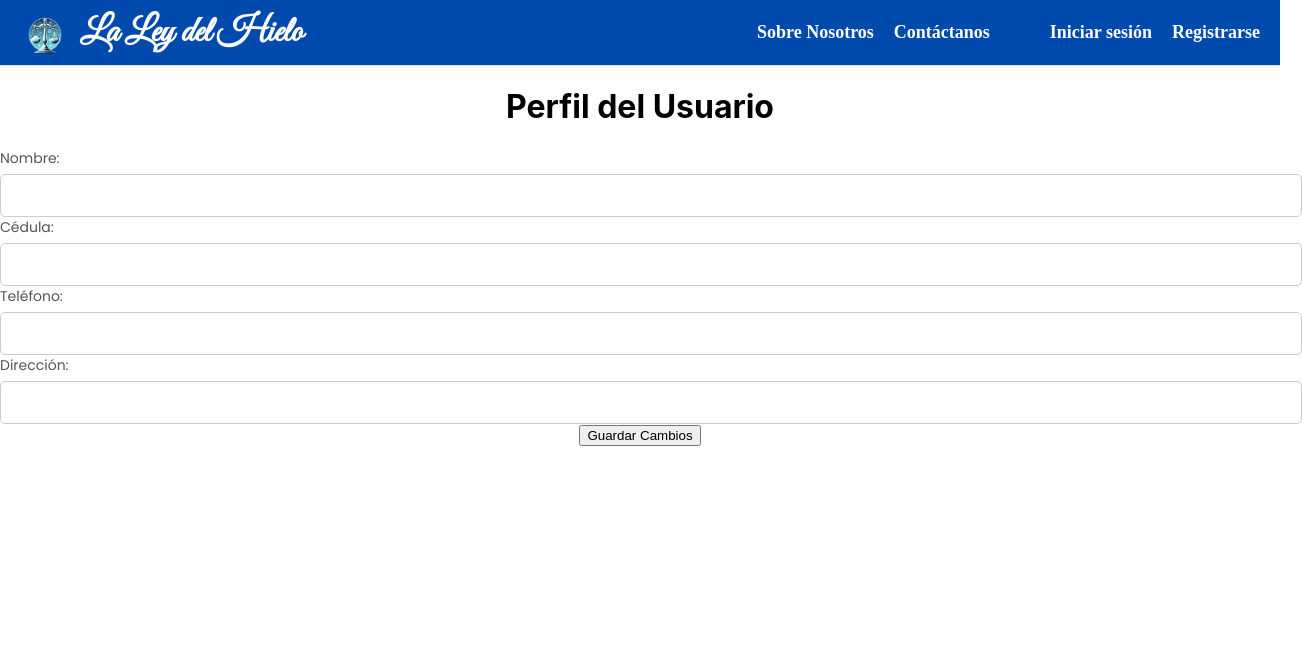
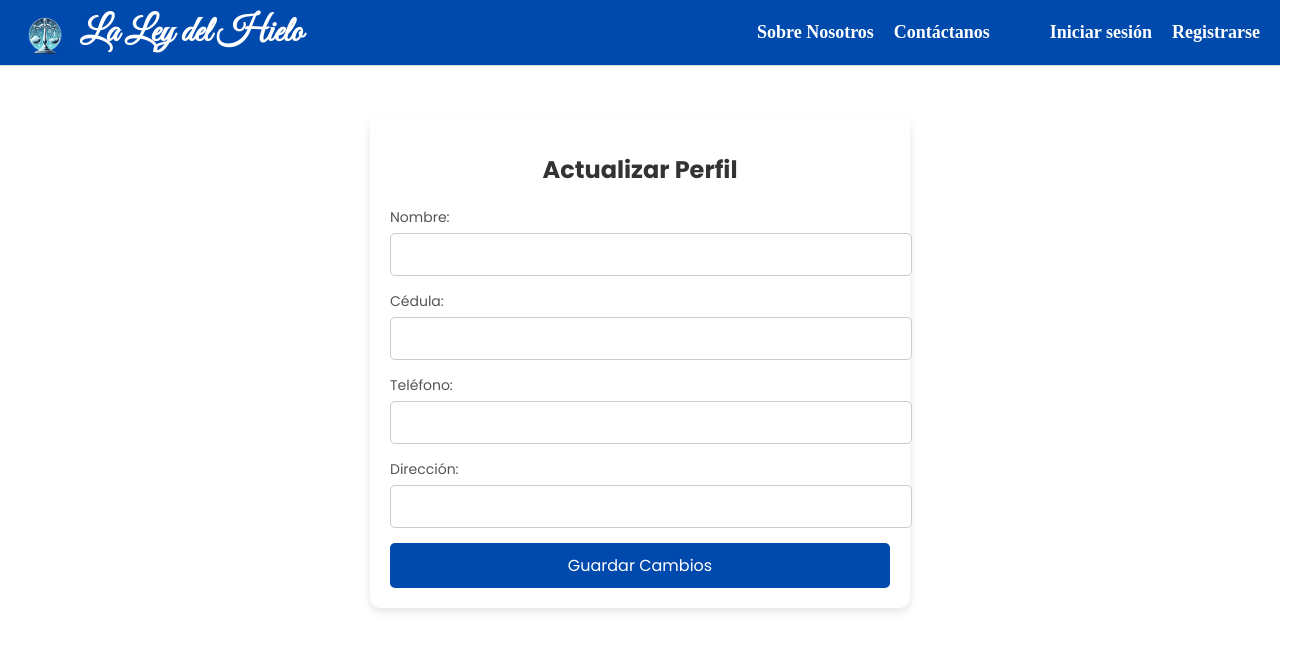
Before and after one commit to AndresZunigaZ2005/firma-abogados-frontend, a React (Create React App) app: page /updateProfileClient in a window 1280 px wide. Shown: the top 650 px of the page, 1302 px wide, since content can reach past the window. Built offline with nearby package versions, Linux system fonts and the light colour scheme; no server answers; sample sign-in values are in the browser's storage; a web font is replaced by a local one.

Commit message:
Update UpdateProfile.jsx

```diff
--- a/src/components/updateProfile/UpdateProfileClient.jsx
+++ b/src/components/updateProfile/UpdateProfileClient.jsx
@@ -1,19 +1,15 @@
 import React, { useState, useEffect } from 'react';
+import './UpdateProfileClient.css';
 
-const UserProfile = () => {
-  // Estados para cada campo del cliente
+const UpdateProfileClient = () => {
   const [nombre, setNombre] = useState('');
   const [cedula, setCedula] = useState('');
   const [telefono, setTelefono] = useState('');
   const [direccion, setDireccion] = useState('');
 
-  // Función para obtener los datos del cliente
   const fetchUserData = async () => {
     try {
-      // Obtener el email del localStorage
       const userEmail = localStorage.getItem('userEmail');
-
-      // Realizar la solicitud al endpoint con el email
       const response = await fetch(`${process.env.REACT_APP_BUSCAR_POR_EMAIL}/${userEmail}`, {
         method: 'GET',
         headers: {
@@ -28,7 +24,6 @@ const UserProfile = () => {
       const data = await response.json();
       const infoUser = data.respuesta;
 
-      // Setear los campos con los datos del cliente (excluyendo el correo electrónico)
       setNombre(infoUser.nombre);
       setCedula(infoUser.cedula);
       setTelefono(infoUser.telefono);
@@ -38,55 +33,36 @@ const UserProfile = () => {
     }
   };
 
-  // Llamar a la función para obtener los datos del cliente cuando el componente se monta
   useEffect(() => {
     fetchUserData();
   }, []);
 
   return (
-    <div className="user-profile">
-      <h1>Perfil del Usuario</h1>
-      <form>
+    <div className="actualizar-perfil-container">
+      <div className="actualizar-perfil-header">
+        <h1>Actualizar Perfil</h1>
+      </div>
+      <form className="actualizar-perfil-form">
         <div className="form-group">
           <label htmlFor="nombre">Nombre:</label>
-          <input
-            type="text"
-            id="nombre"
-            value={nombre}
-            onChange={(e) => setNombre(e.target.value)}
-          />
+          <input type="text" id="nombre" value={nombre} onChange={(e) => setNombre(e.target.value)} />
         </div>
         <div className="form-group">
           <label htmlFor="cedula">Cédula:</label>
-          <input
-            type="text"
-            id="cedula"
-            value={cedula}
-            onChange={(e) => setCedula(e.target.value)}
-          />
+          <input type="text" id="cedula" value={cedula} onChange={(e) => setCedula(e.target.value)} />
         </div>
         <div className="form-group">
           <label htmlFor="telefono">Teléfono:</label>
-          <input
-            type="text"
-            id="telefono"
-            value={telefono}
-            onChange={(e) => setTelefono(e.target.value)}
-          />
+          <input type="text" id="telefono" value={telefono} onChange={(e) => setTelefono(e.target.value)} />
         </div>
         <div className="form-group">
           <label htmlFor="direccion">Dirección:</label>
-          <input
-            type="text"
-            id="direccion"
-            value={direccion}
-            onChange={(e) => setDireccion(e.target.value)}
-          />
+          <input type="text" id="direccion" value={direccion} onChange={(e) => setDireccion(e.target.value)} />
         </div>
-        <button type="submit">Guardar Cambios</button>
+        <button type="submit" className="actualizar-button">Guardar Cambios</button>
       </form>
     </div>
   );
 };
 
-export default UserProfile;
+export default UpdateProfileClient;
```
